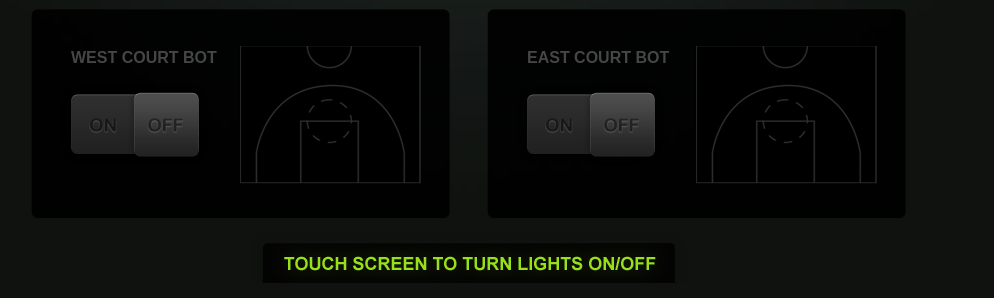
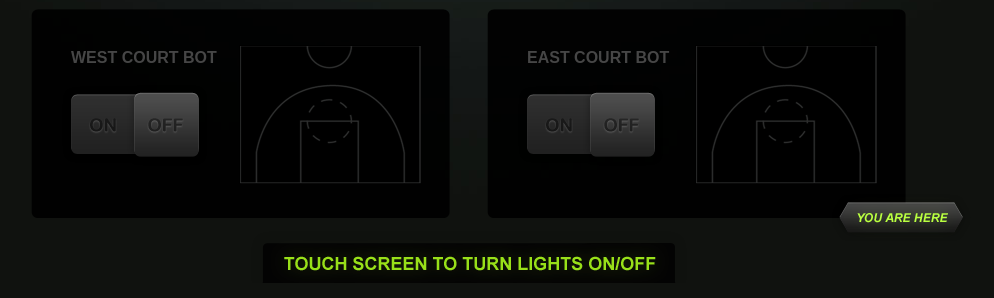
Before and after one commit to wukan/gym-lighting, a PHP site: page / in a window 1280 px wide. Shown: the part 502-800 px from the top of the page, without its empty margins (171-1165 px from the left). Run offline with PHP 8.4, Linux system fonts and the light colour scheme; data that the repository does not hold is empty.

Commit message:
Add the here pic

```diff
--- a/css/yuan.css
+++ b/css/yuan.css
@@ -167,10 +167,13 @@ body {
     left:127px;
     top:74px;
 }
-#label-here {
+#here {
+    background-image:url(../img/here.png);
+    width:145px;
+    height:51px;
     position:absolute;
-    margin-top:360px;
-    margin-left:760px;
+    top:592px;
+    left:1000px;
 }
 #footer {
     clear:both;
--- a/index.php
+++ b/index.php
@@ -76,6 +76,8 @@
 
           <br class="clear" />
         </div>
+
+        <div id="here"></div>
       </div>
 
       <div id="footer">
```
Also changed, not shown: img/here.png (added).
